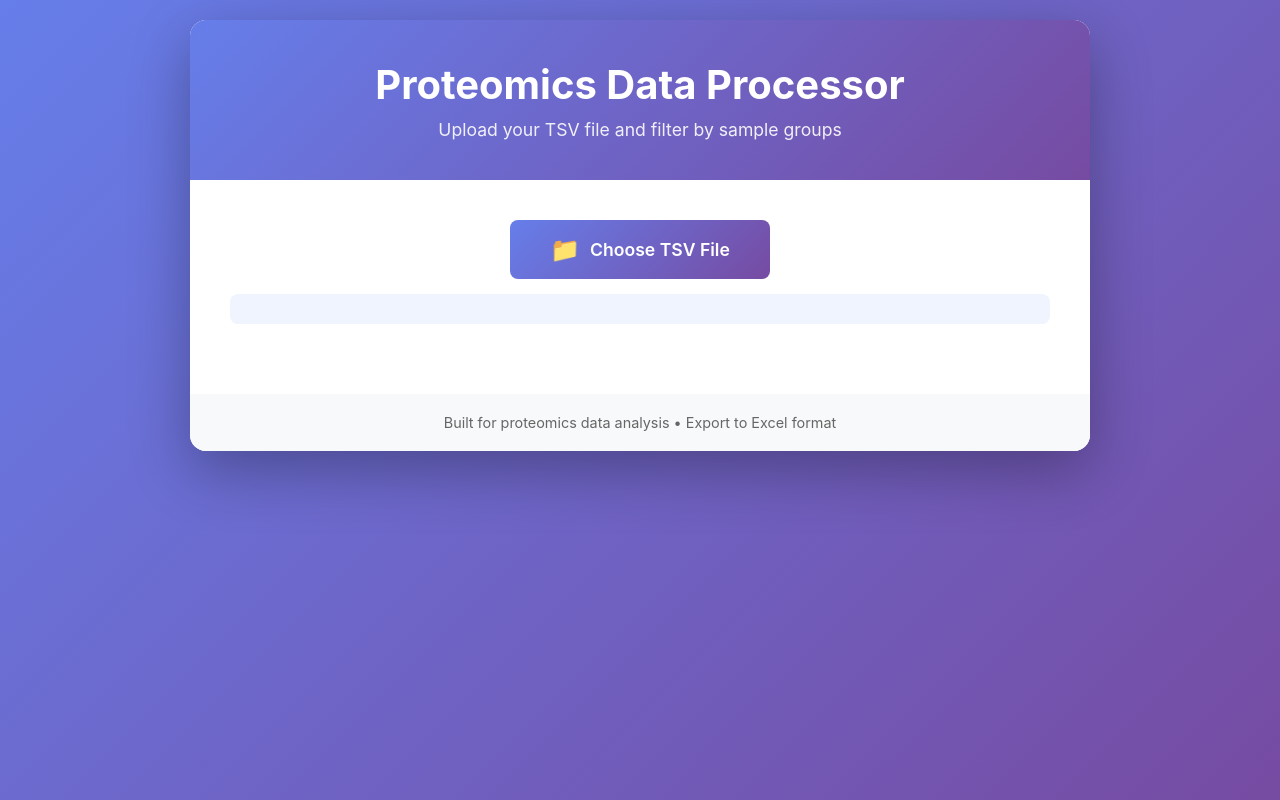
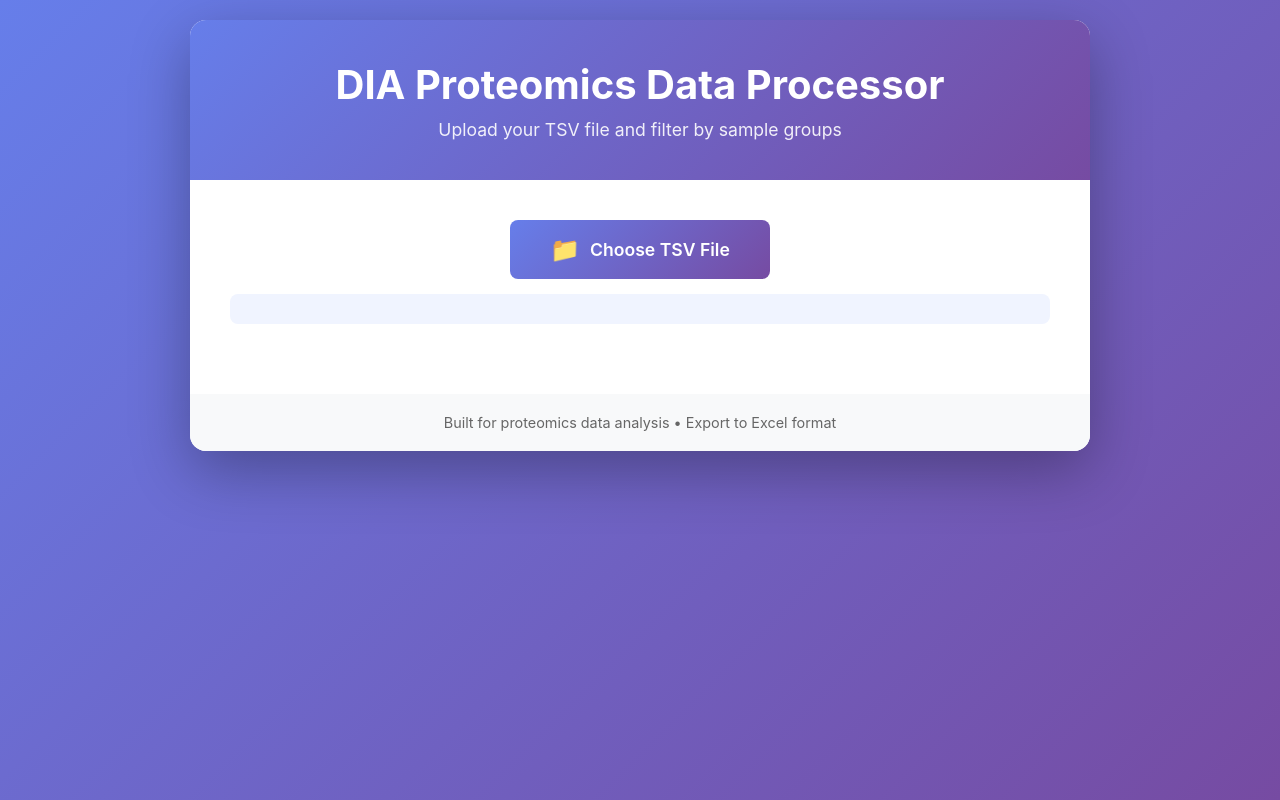
Before and after one commit to qqs377/keckDIAreport, a plain HTML site: page index.html in a window 1280 px wide. Drawn offline with Linux system fonts and the light colour scheme; a script that the page names is missing.

Commit message:
Update title to 'DIA Proteomics Data Processor'

```diff
--- a/index.html
+++ b/index.html
@@ -3,13 +3,13 @@
 <head>
     <meta charset="UTF-8">
     <meta name="viewport" content="width=device-width, initial-scale=1.0">
-    <title>Proteomics Data Processor</title>
+    <title>DIA Proteomics Data Processor</title>
     <link rel="stylesheet" href="style.css">
 </head>
 <body>
     <div class="container">
         <header>
-            <h1>Proteomics Data Processor</h1>
+            <h1>DIA Proteomics Data Processor</h1>
             <p>Upload your TSV file and filter by sample groups</p>
         </header>
 
```
